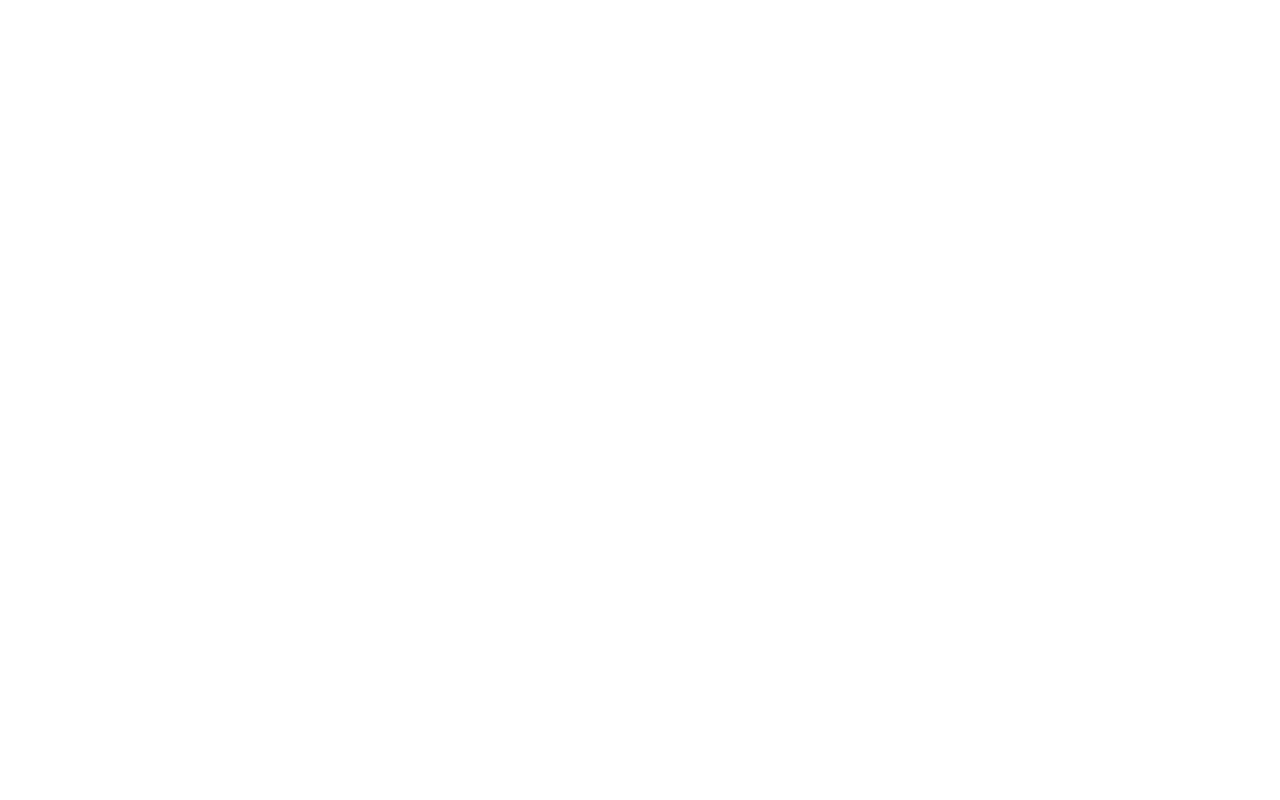
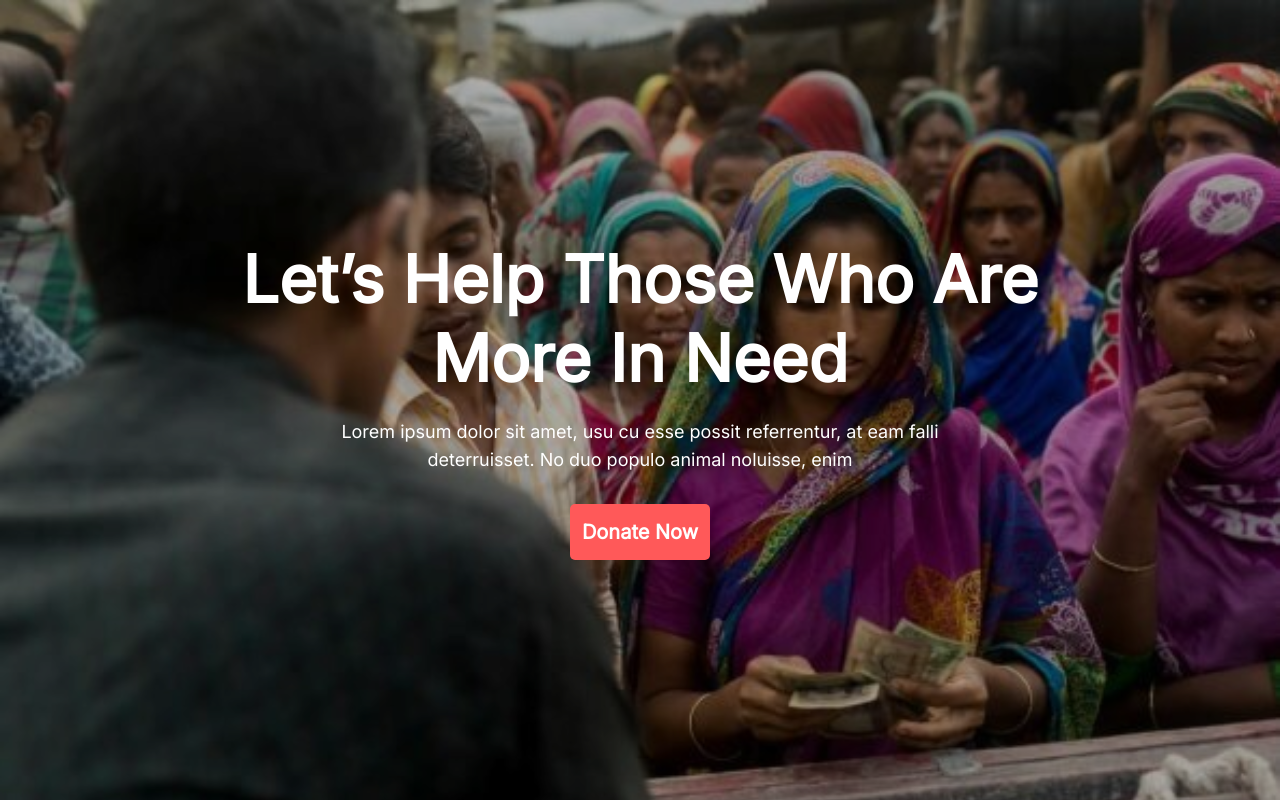
Before and after one commit to yasin2514/donate-today, a plain HTML site: page index.html in a window 1280 px wide. Drawn offline with Linux system fonts and the light colour scheme.

Commit message:
header done

```diff
--- a/index.html
+++ b/index.html
@@ -1,5 +1,6 @@
 <!DOCTYPE html>
 <html lang="en">
+
 <head>
     <meta charset="UTF-8">
     <meta http-equiv="X-UA-Compatible" content="IE=edge">
@@ -7,7 +8,17 @@
     <title>Donate Today</title>
     <link rel="stylesheet" href="styles/style.css">
 </head>
+
 <body>
+    <header>
+        <h1 class="header-title">Let’s Help Those Who Are <br>
+            More In Need</h1>
+        <p class="header-text">Lorem ipsum dolor sit amet, usu cu esse possit referrentur, at eam falli <br>
+            deterruisset. No duo populo animal
+            noluisse, enim</p>
+        <button class="btn">Donate Now</button>
+    </header>
 
 </body>
+
 </html>
--- a/styles/style.css
+++ b/styles/style.css
@@ -0,0 +1,49 @@
+@import url('https://fonts.googleapis.com/css2?family=Inter&display=swap');
+
+* {
+    font-family: 'Inter', sans-serif;
+    margin: 0;
+    padding: 0;
+}
+
+/* header-start */
+header {
+    background-image: url("../images/donation1.jpg"), linear-gradient(rgba(0, 0, 0, 0.3), rgba(0, 0, 0, 0.3));
+    background-blend-mode: overlay;
+    height: 100vh;
+    background-repeat: no-repeat;
+    background-size: cover;
+    display: flex;
+    flex-direction: column;
+    justify-content: center;
+    align-items: center;
+    text-align: center;
+    color: white;
+}
+
+.header-title {
+    font-weight: 700;
+    font-size: 65px;
+    margin-bottom: 20px;
+}
+
+.header-text {
+    font-weight: 400;
+    font-size: 18px;
+    line-height: 28px;
+    margin-bottom: 30px;
+}
+
+.btn {
+    color: white;
+    font-size: 20px;
+    font-weight: 600;
+    background-color: #FF5959;
+    padding: 16px 12px;
+    border-radius: 5px;
+    border: 0;
+}
+.btn:hover{
+    background-color: #ed5050;
+    color: rgb(221, 220, 220);
+}
```
